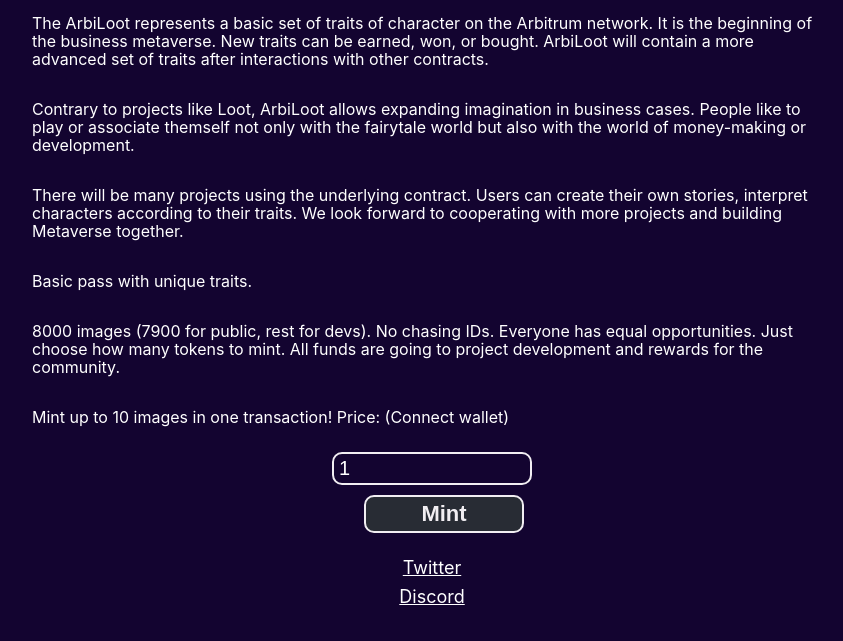
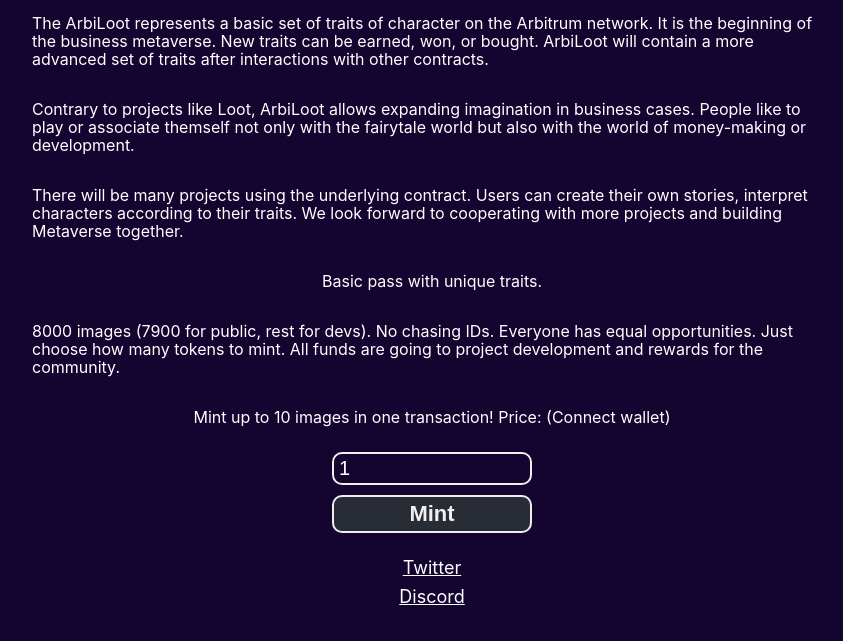
Before and after one commit to ArbiLoot/nft, a plain HTML site: page index.html in a window 1280 px wide. Shown: the part 197-838 px from the top of the page, without its empty margins (208-1051 px from the left). Drawn offline with nearby package versions, Linux system fonts and the light colour scheme; a script that the page names is missing.

Commit message:
Update styles.css

```diff
--- a/styles.css
+++ b/styles.css
@@ -65,12 +65,6 @@
   color: #fff;
   font-size: 16px;
   line-height: 18px;
-  width: 100%;
-}
-
-#mint {
-  min-width: 160px;
-  margin-left: 24px;
 }
 
 #button {
```
